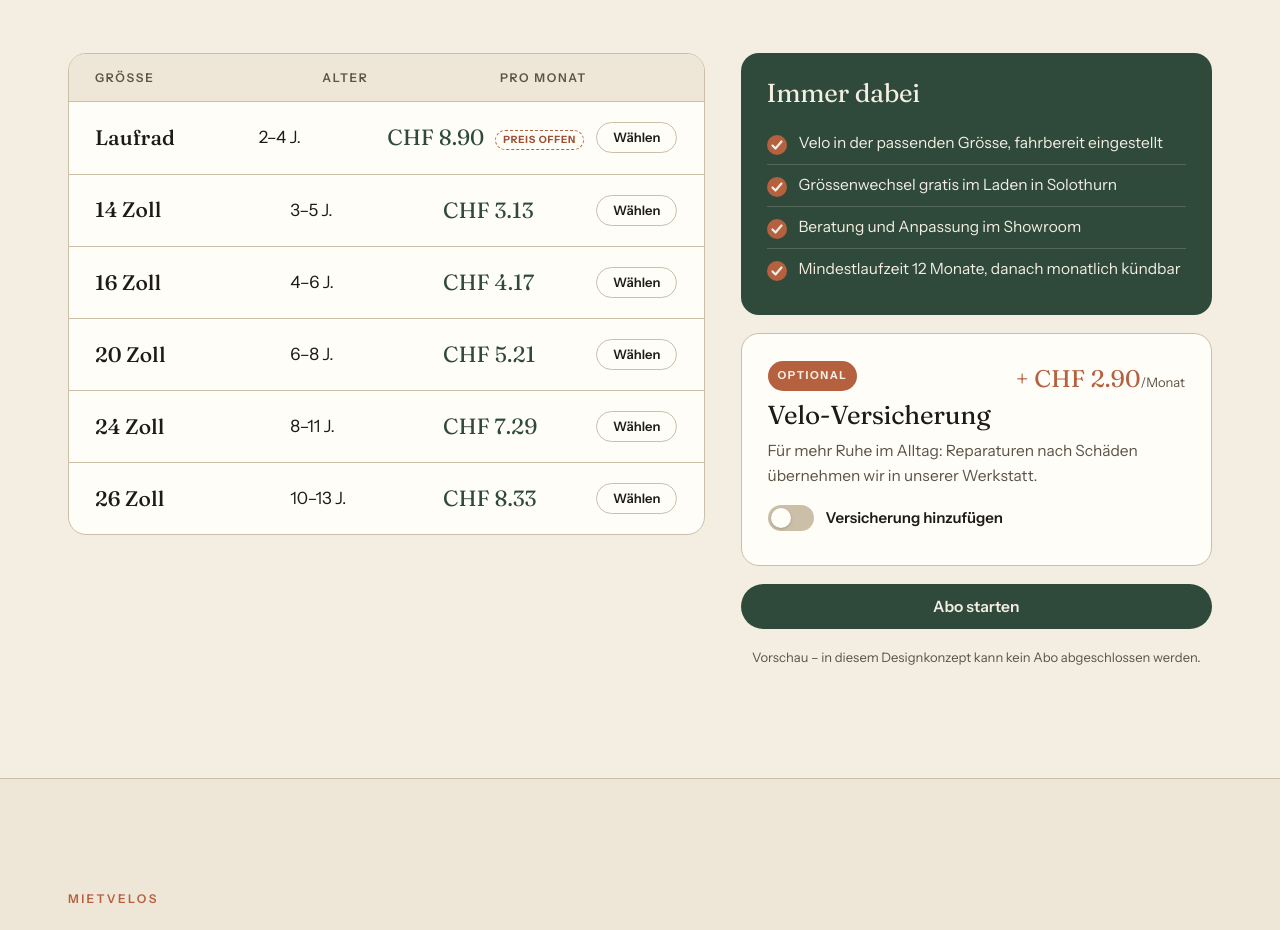
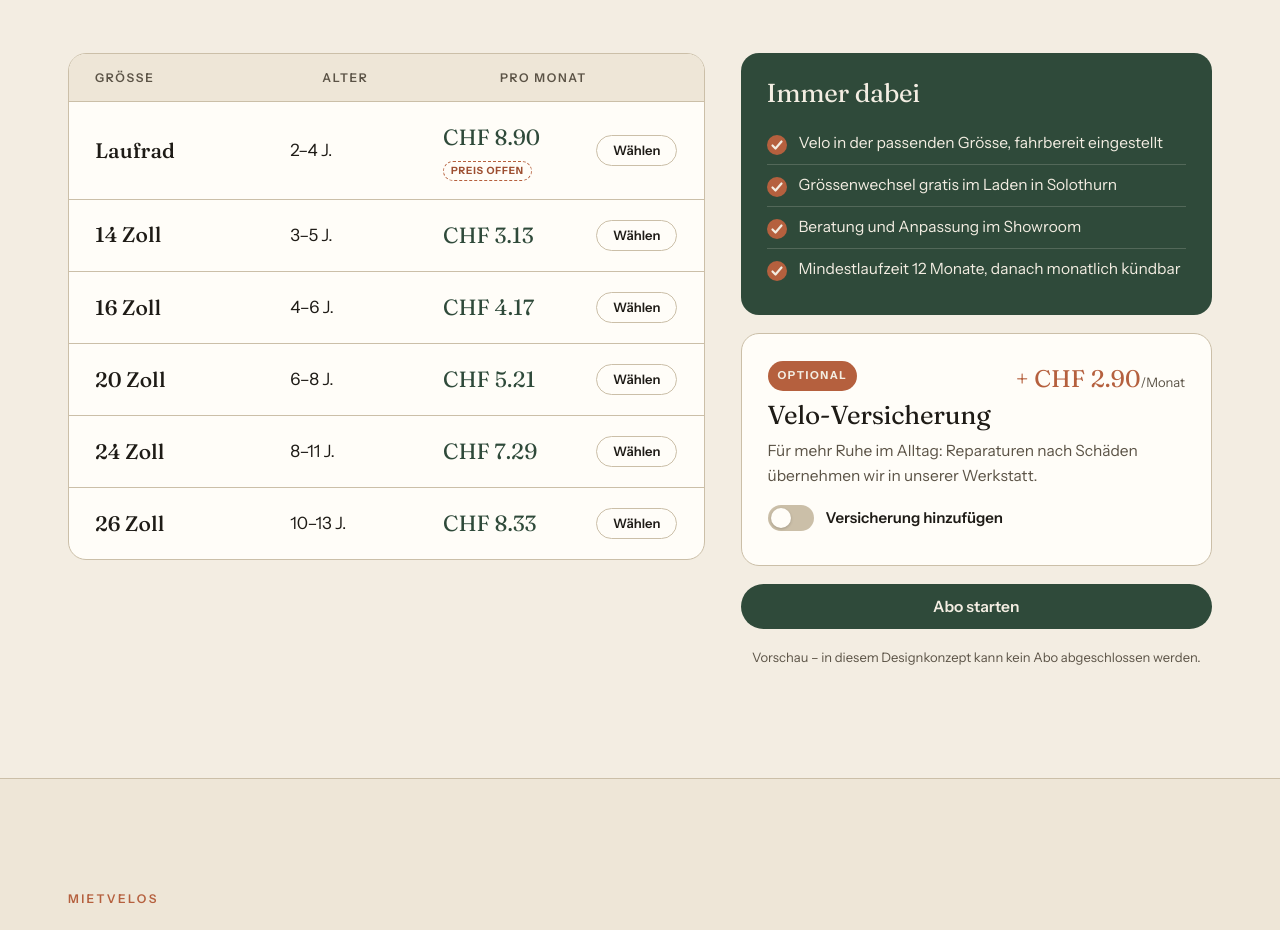
Before and after one commit to LABCN/lobes-mietvelo-konzept, a plain HTML site: page index.html in a window 1280 px wide. Shown: the part 4587-5517 px from the top of the page. Drawn offline with Linux system fonts and the light colour scheme.

Commit message:
v6: Preis-offen-Badge in der Preistabelle unter den Preis

```diff
--- a/styles.css
+++ b/styles.css
@@ -624,3 +624,4 @@ blockquote footer{margin-top:20px;color:var(--muted);font-size:14px}
 @media (min-width:1321px){.hdr-login{display:none}}
 @media (max-width:1320px){.header-actions{margin-left:auto}}
 @media (max-width:600px){.pt-price .rv-check{display:block;width:fit-content;margin:4px 0 0}}
+.pt-price .rv-check{display:block;width:fit-content;margin:5px 0 0}
```
